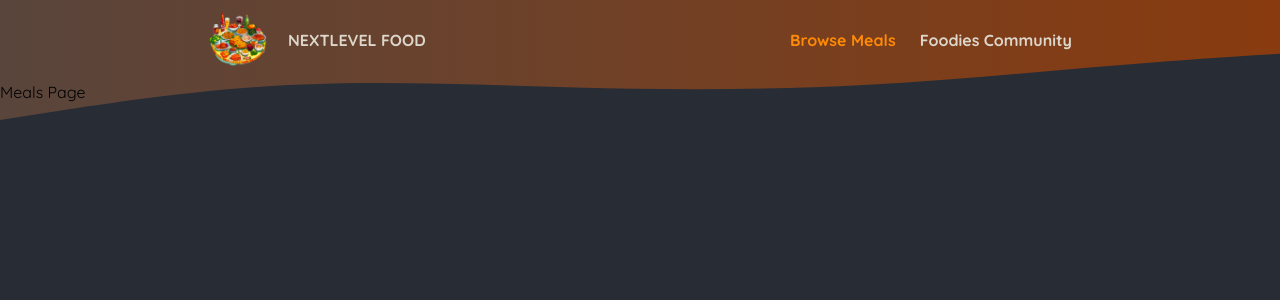
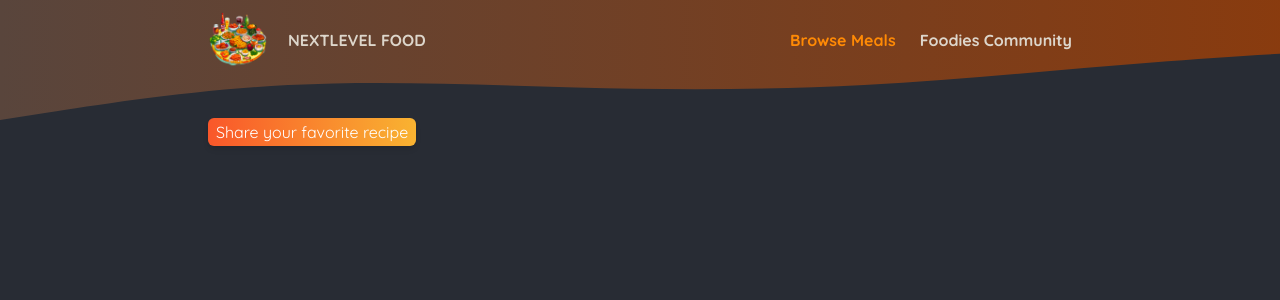
Before and after one commit to Artebah/Foodies, a Next.js app: page /meals in a window 1280 px wide. Shown: the top 300 px of the page. Built offline with nearby package versions, Linux system fonts and the light colour scheme.

Commit message:
Extract ButtonLink & change layout

```diff
--- /dev/null
+++ b/app/components/ButtonLink.tsx
@@ -0,0 +1,19 @@
+import Link from "next/link";
+import React from "react";
+
+interface Props {
+  href: string;
+  children: string;
+}
+
+const ButtonLink = ({ children, href }: Props) => {
+  return (
+    <Link
+      className="yellow-orange-gradient-highlight yellow-orange-gradient-highligh bg-gradient-to-r from-custom-orange to-custom-yellow px-2 py-1 rounded-md text-white shadow-md"
+      href={href}>
+      {children}
+    </Link>
+  );
+};
+
+export default ButtonLink;
--- a/app/globals.css
+++ b/app/globals.css
@@ -68,9 +68,13 @@ body {
   text-shadow: none;
 }
 
-.yellow-orange-gradient-highligh {
+.yellow-orange-gradient-highlight {
   transition: all 0.3s ease 0s;
 }
-.yellow-orange-gradient-highligh:hover {
+.yellow-orange-gradient-highlight:hover {
   box-shadow: 0px 0px 7px 0px #f9572a;
 }
+
+.yellow-orange-gradient-text {
+  @apply text-transparent bg-gradient-to-r from-custom-orange to-custom-yellow bg-clip-text;
+}
--- a/app/layout.tsx
+++ b/app/layout.tsx
@@ -21,7 +21,7 @@ export default function RootLayout({ children }: PropsWithChildren) {
       <body className="font-quicksand">
         <MainHeaderBackground />
         <MainHeader />
-        <main>{children}</main>
+        <main className="_container flex gap-7 mt-10">{children}</main>
       </body>
     </html>
   );
--- a/app/meals/page.tsx
+++ b/app/meals/page.tsx
@@ -1,7 +1,15 @@
+import Link from "next/link";
 import React from "react";
+import ButtonLink from "../components/ButtonLink";
 
 const MealsPage = () => {
-  return <div>Meals Page</div>;
+  return (
+    <div>
+      <h1></h1>
+      <p></p>
+      <ButtonLink href="/meals/share">Share your favorite recipe</ButtonLink>
+    </div>
+  );
 };
 
 export default MealsPage;
--- a/app/page.tsx
+++ b/app/page.tsx
@@ -1,15 +1,16 @@
 import Link from "next/link";
 import Slideshow from "./components/Slideshow";
+import ButtonLink from "./components/ButtonLink";
 
 export default function Home() {
   return (
-    <main className="_container flex gap-7 mt-10">
+    <>
       <div className="basis-96 shrink-0">
         <Slideshow />
       </div>
       <div>
         <div>
-          <h1 className="text-3xl uppercase font-bold tracking-wider text-transparent bg-gradient-to-r from-custom-orange to-custom-yellow bg-clip-text">
+          <h1 className="text-3xl uppercase font-bold yellow-orange-gradient-text">
             NextLevel Food for NextLevel Foodies
           </h1>
           <p className="text-white pt-3 text-sm">Taste & share food from all over the world.</p>
@@ -18,13 +19,9 @@ export default function Home() {
           <Link className="navlink text-custom-yellow mr-4" href="/community">
             Join the Community
           </Link>
-          <Link
-            className="yellow-orange-gradient-highligh bg-gradient-to-r from-custom-orange to-custom-yellow px-2 py-1 rounded-md text-white shadow-md"
-            href="/meals">
-            Explore Meals
-          </Link>
+          <ButtonLink href="/meals">Explore Meals</ButtonLink>
         </div>
       </div>
-    </main>
+    </>
   );
 }
```
